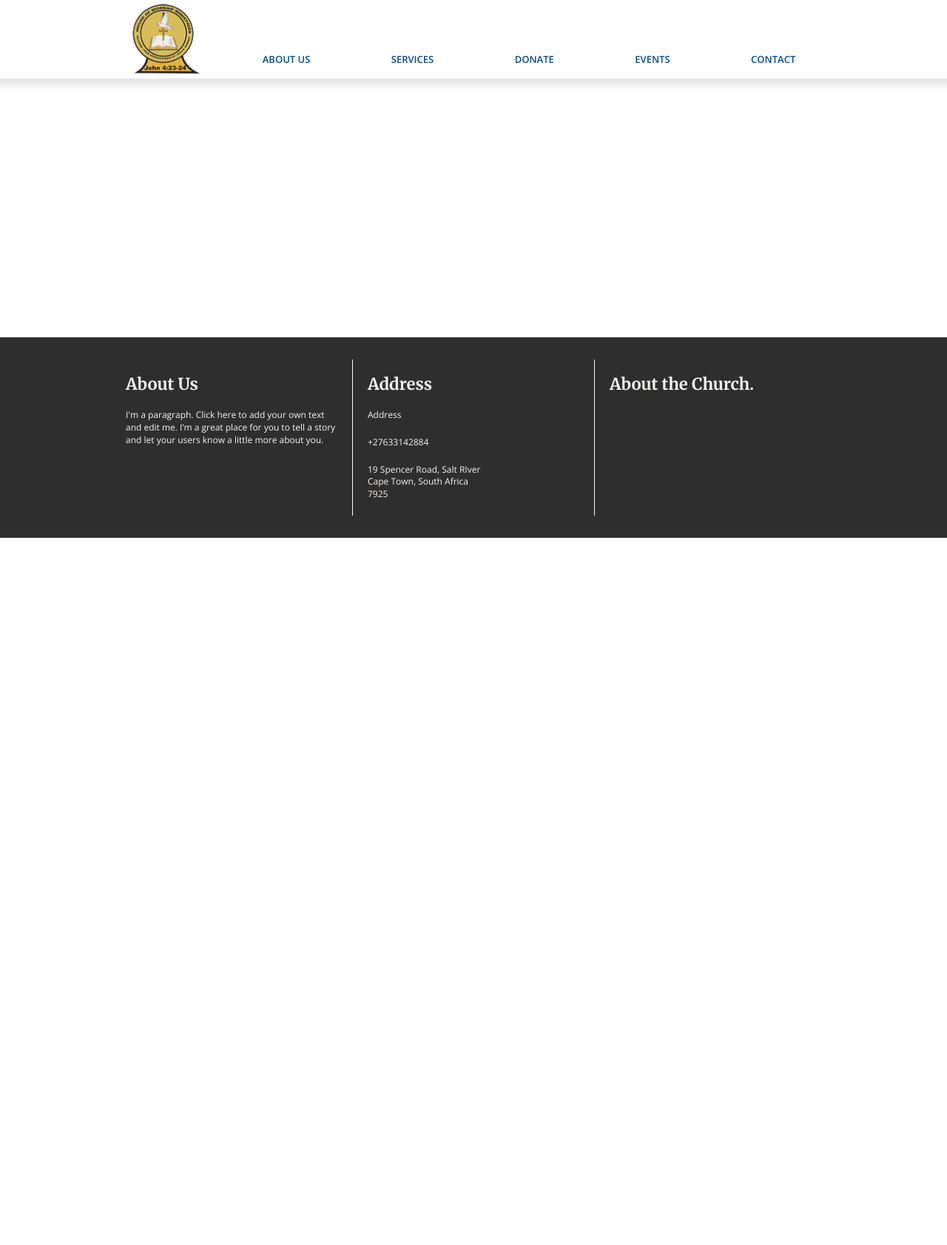
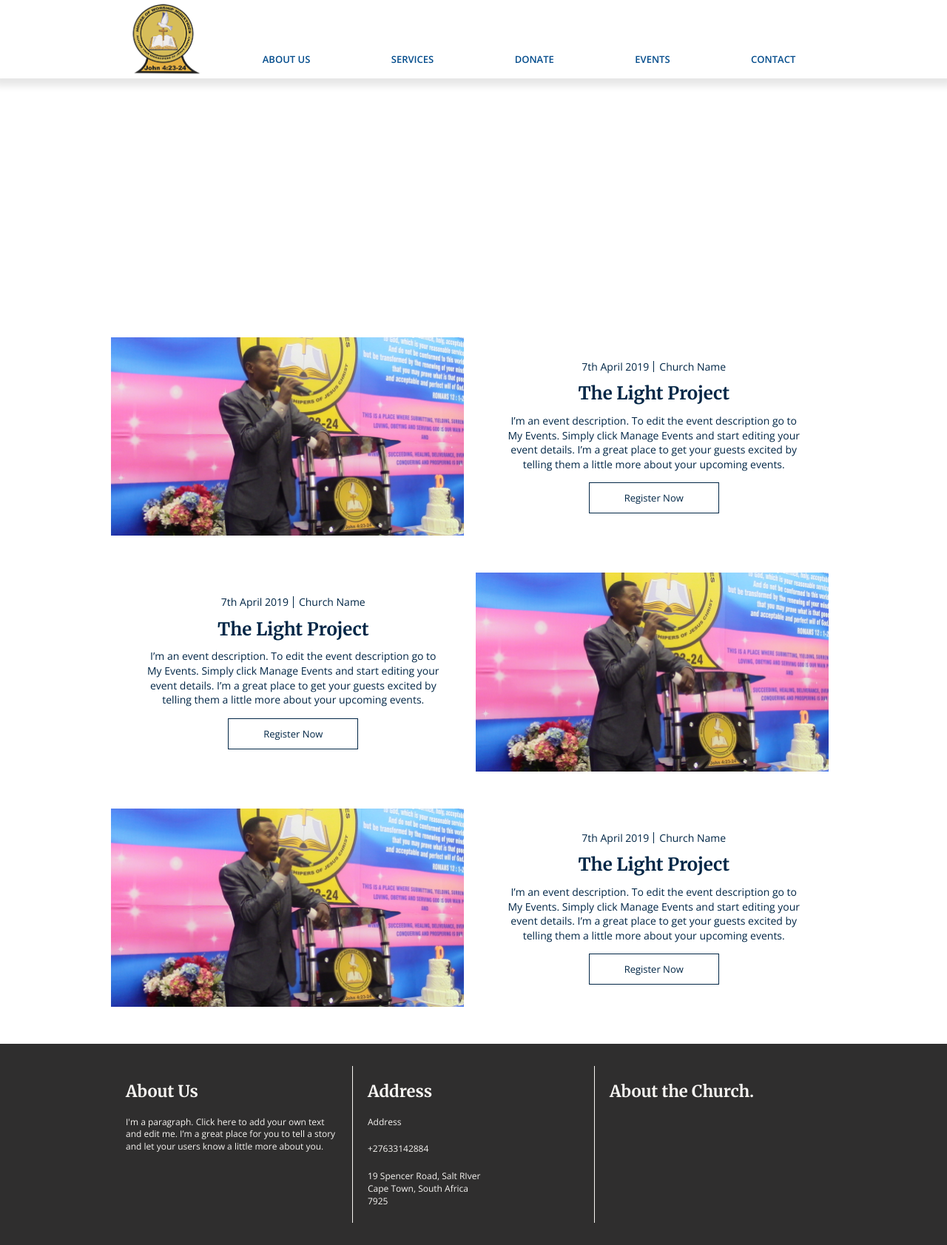
Before and after one commit to riyaadh47/hilary, a Jekyll site: the page built from _pages/events.html, in a window 1280 px wide. Shown: the whole page at 74% size. Built offline with Jekyll 4.4.1, drawn with Linux system fonts in a browser that asks for light colours; before the commit the page ends 900 px from its top, so only the background shows below that.

Commit message:
Events page completed

```diff
--- a/_data/content.json
+++ b/_data/content.json
@@ -62,6 +62,34 @@
       "heading" : "Hours",
       "content" : "I'm a paragraph. Click here to add your own text and edit me. It’s easy. Just click “Edit Text” or double click me to add your own content and make changes to the font. I’m a great place for you to tell a story and let your users know a little more about you."
     }
+  ],
+
+
+  "events" : [
+    {
+      "image" : "/img/IMG_0023.JPG",
+      "date" : "7th April 2019",
+      "church" : "Church Name",
+      "event-name" : "The Light Project",
+      "description" : "I’m an event description. To edit the event description go to My Events. Simply click Manage Events and start editing your event details. I’m a great place to get your guests excited by telling them a little more about your upcoming events.",
+      "url" : "http://google.com"
+    },
+    {
+      "image" : "/img/IMG_0023.JPG",
+      "date" : "7th April 2019",
+      "church" : "Church Name",
+      "event-name" : "The Light Project",
+      "description" : "I’m an event description. To edit the event description go to My Events. Simply click Manage Events and start editing your event details. I’m a great place to get your guests excited by telling them a little more about your upcoming events.",
+      "url" : "http://google.com"
+    },
+    {
+      "image" : "/img/IMG_0023.JPG",
+      "date" : "7th April 2019",
+      "church" : "Church Name",
+      "event-name" : "The Light Project",
+      "description" : "I’m an event description. To edit the event description go to My Events. Simply click Manage Events and start editing your event details. I’m a great place to get your guests excited by telling them a little more about your upcoming events.",
+      "url" : "http://google.com"
+    }
   ]
 
 }
--- a/_pages/events.html
+++ b/_pages/events.html
@@ -7,3 +7,28 @@ description: ''
 jumbotron: ''
 
 ---
+
+<div class="rows-container column">
+
+	<div class="event-container">
+		{% for event in site.data.content.events %}
+		<section class="event">
+			<div class="image">
+				<img src="{{event.image}}">
+			</div>
+			<div class="info">
+				<div class="heading">
+					<p>{{event.date}}</p>
+					<p>{{event.church}}</p>
+				</div>
+				<h2>{{event.event-name}}</h2>
+				<p class="description">{{event.description}}</p>
+				<div class="btn-container">
+					<a href="{{event.url}}" class="button">Register Now</a>
+				</div>
+			</div>
+		</section>
+		{% endfor %}
+	</div>
+
+</div>
--- a/_sass/_global.scss
+++ b/_sass/_global.scss
@@ -364,3 +364,91 @@ footer {
 		font-family: $base-font;
 	}
 }
+
+.event-container {
+	display: flex;
+	flex-direction: column;
+	width: 100%;
+	max-width: $site-width;
+	background-color: transparent;
+	.event {
+		display: flex;
+		margin-bottom: 50px;
+		&:nth-child(even) {
+			flex-direction: row-reverse;
+		}
+		.image {
+			width: 100%;
+			max-width: 100%;
+			margin-right: 10px;
+			img {
+				max-width: 100%;
+				@include transitionlin;
+				&:hover {
+					transform: scale(1.02);
+				}
+			}
+		}
+		.info {
+			display: flex;
+			flex-direction: column;
+			justify-content: center;
+			width: 100%;
+			max-width: 100%;
+			margin-left: 10px;
+			padding-right: 10px;
+			text-align: center;
+			.heading {
+				display: flex;
+				justify-content: center;
+				p {
+					padding: 0px 7px;
+					margin: 0px 0px 10px;
+					color: #012646;
+					position: relative;
+					font-size: 14px;
+					font-family: $base-font;
+					&:first-child {
+						&:after {
+							content: "";
+							display: block;
+							position: absolute;
+							top: 0;
+							right: 0;
+							bottom: 0;
+							margin: auto;
+							width: 1px;
+							height: 80%;
+							background-color: #012646;
+						}
+					}
+				}
+			}
+			h2 {
+				padding: 0px;
+				margin: 0px 0px 10px;
+				color: #012646;
+				font-family: $secondary-font;
+			}
+			.description {
+				width: 100%;
+				max-width: 400px;
+				margin: 0 auto 15px;
+				color: #012646;
+				font-size: 14px;
+				font-family: $base-font;
+			}
+			.btn-container {
+				width: 100%;
+				display: flex;
+				justify-content: center;
+				align-items: center;
+				.button {
+					background-color: $white;
+					border: 1px solid #012646;
+					color: #012646;
+				}
+			}
+		}
+	}
+}
```
